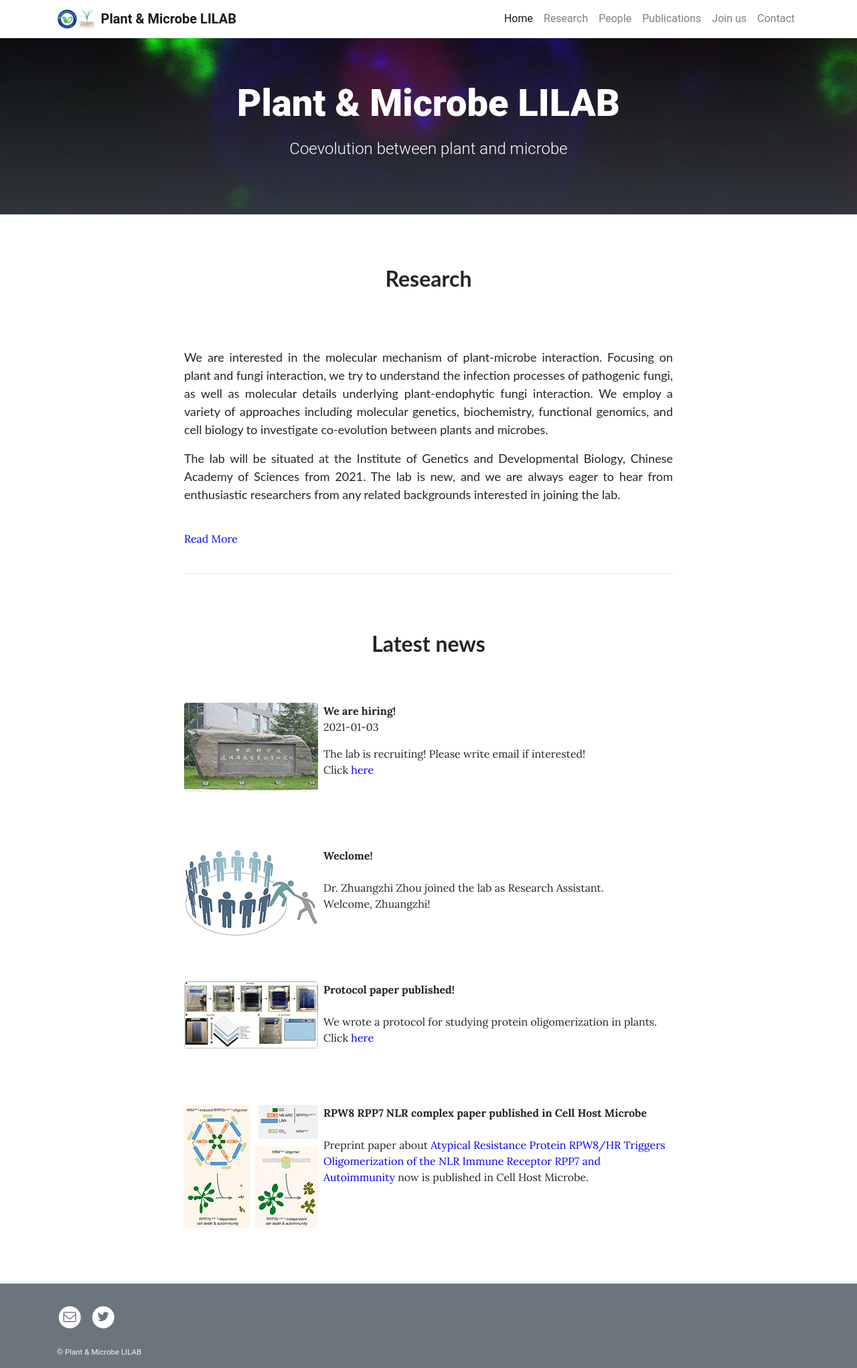
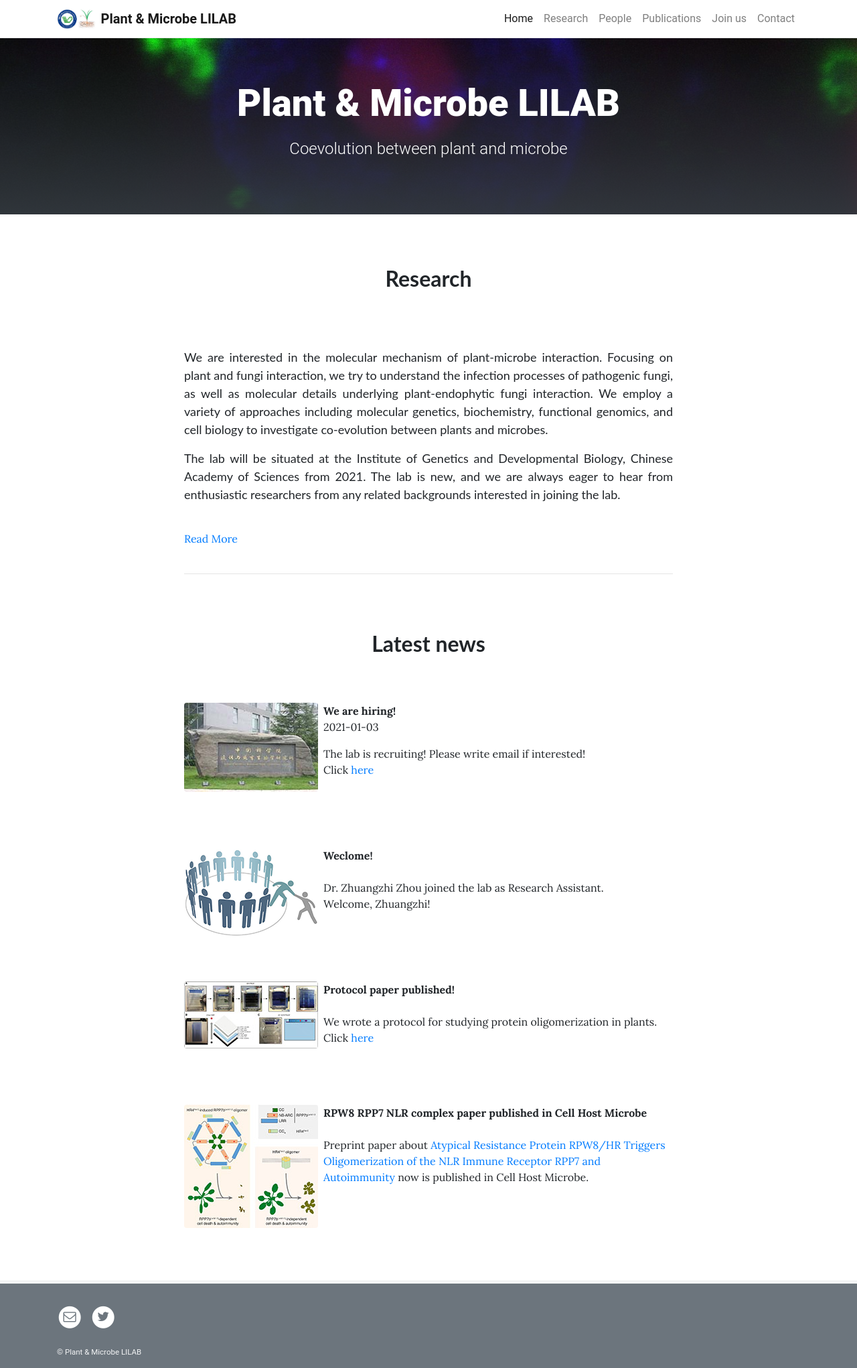
Before and after one commit to leili-plantmicrobe/leili-plantmicrobe.github.io, a Jekyll site: the page built from pages/home.md, in a window 1280 px wide. Shown: the whole page at 67% size. Built offline with Jekyll 4.4.1, drawn with Linux system fonts in a browser that asks for light colours.

Commit message:
Update _config.yml

```diff
--- a/_config.yml
+++ b/_config.yml
@@ -18,7 +18,7 @@ tweets_on_home: false                    # Show Twitter feed of twitter_username
 archive_permalink: /blog/               # Permalink of page using archive.html layout, required when using post categories
 logo: /assets/img/logo.jpg  # Logo in navbar, will be displayed with 30px height
 colors:
-  links: "#0000ff"                      # Color for links: use a readable color that contrasts well with dark text
+  links: "#007bff"                      # Color for links: use a readable color that contrasts well with dark text
   banner: "#007bff"                     # Background color for page banners: use color that contrasts well with white
   footer: "#6c757d"                     # Background color for footer: use color that contrasts well with white
 rounded_corners: true                   # Enable (default) rounded corners on boxes and buttons
```
